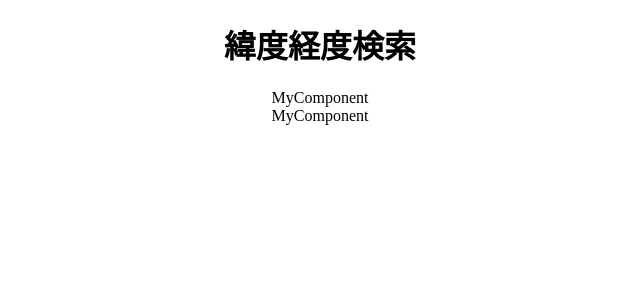
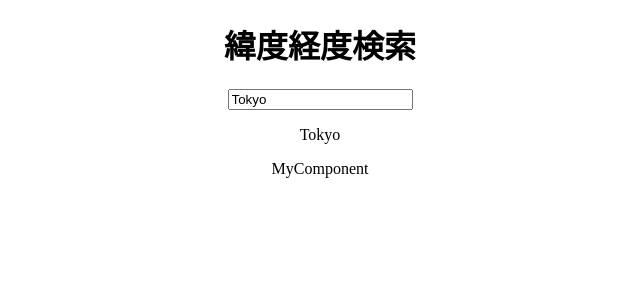
Before and after one commit to Cam1no/react-redux-from-beginning, a React (Create React App) app: page / in a window 1280 px wide. Shown: the top 300 px of the page, without its empty margins (320-960 px from the left). Built offline with nearby package versions, Linux system fonts and the light colour scheme; what react-tap-event-plugin would draw is missing.

Commit message:
SearchFormの雛形実装

```diff
--- a/src/components/App.js
+++ b/src/components/App.js
@@ -4,7 +4,6 @@ import SearchForm from './SearchForm';
 
 import  PropTypes from 'prop-types';
 import MuiThemeProvider from 'material-ui/styles/MuiThemeProvider';
-import { AppBar, MenuItem, Drawer } from 'material-ui';
 
 export default class App extends React.Component {
   constructor(props){
@@ -13,11 +12,13 @@ export default class App extends React.Component {
 
   render() {
     return (
-      <div style={ { textAlign: 'center', cursor: 'none' } }>
-        <h1>緯度経度検索</h1>
-        <SearchForm />
-        <GeocodeResult />
-      </div>
+      <MuiThemeProvider>
+        <div style={ { textAlign: 'center', cursor: 'none' } }>
+          <h1>緯度経度検索</h1>
+          <SearchForm />
+          <GeocodeResult />
+        </div>
+      </MuiThemeProvider>
     );
   }
 }
--- a/src/components/SearchForm.js
+++ b/src/components/SearchForm.js
@@ -1,8 +1,24 @@
 import React, {PropTypes} from 'react';
 
 export default class SearchFrom extends React.Component {
+  constructor(props){
+    super(props)
+    this.state = {
+      place: 'Tokyo'
+    }
+  }
+
+  handleChangePlace(place) {
+    this.setState({ place })
+  }
+
   render() {
-    return (<div>MyComponent</div>);
+    return (
+      <div>
+        <input type="text" value={this.state.place} onChange={(e) => this.handleChangePlace(e.target.value)}/>
+        <p>{ this.state.place }</p>
+      </div>
+    );
   }
 }
 
```
